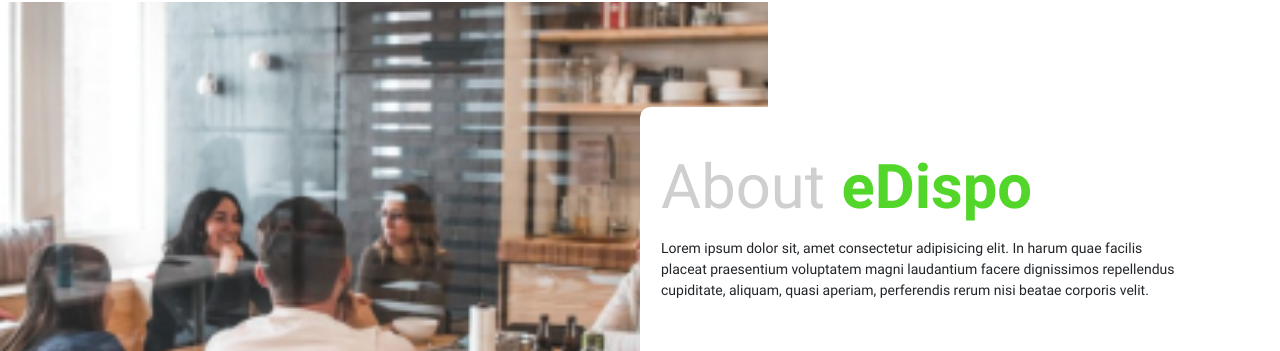
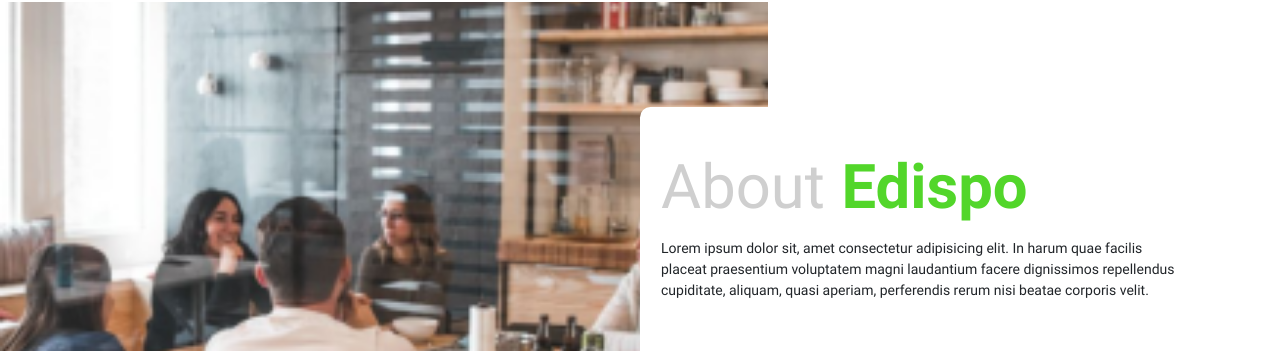
Before and after one commit to edispoph/edispo-landing-page, a Jekyll site: the page built from about.html, in a window 1280 px wide and 900 px high, scrolled down 609 px. Shown: the part 109-460 px from the top of the window. Built offline with Jekyll 4.4.1, drawn with Linux system fonts in a browser that asks for light colours; some web fonts are replaced; some of the changed text lies outside the part shown.

Commit message:
Correct eDispo to Edispo.

```diff
--- a/_includes/footer.html
+++ b/_includes/footer.html
@@ -5,7 +5,7 @@
         <img src="{{site.baseurl}}/assets/images/logo.png" class="img-fluid"/>
       </div>
       <div class="col-md-4 edispo-color-hard-contrast edispo-font-1 p-3">
-        <h4 class="edispo-bold-1 edispo-font-1">More about eDispo</h4>
+        <h4 class="edispo-bold-1 edispo-font-1">More about Edispo</h4>
         <ul class="list-unstyled edispo-regular-1">
           <li><a class="edispo-color-hard-contrast" href="{{site.baseurl}}/about">About Us</a></li>
           <li><a class="edispo-color-hard-contrast" href="{{site.baseurl}}/">Terms of Service</a></li>
--- a/about.html
+++ b/about.html
@@ -21,7 +21,7 @@ permalink: /about/
             <div class="card p-4 py-5 border-0 rounded-none rounded-md-xxl">
               <h1 class="edispo-font-7">
                 <span class="edispo-color-contrast-neg edispo-regular-2">About</span>
-                <span class="edispo-color-base edispo-bold-2">eDispo</span>
+                <span class="edispo-color-base edispo-bold-2">Edispo</span>
               </h1>
               <p class="edispo-regular-2 edispo-font-1 mb-5 mt-2">
                 Lorem ipsum dolor sit, amet consectetur adipisicing elit. In harum quae facilis placeat praesentium voluptatem magni laudantium facere dignissimos repellendus cupiditate, aliquam, quasi aperiam, perferendis rerum nisi beatae corporis velit.
```
